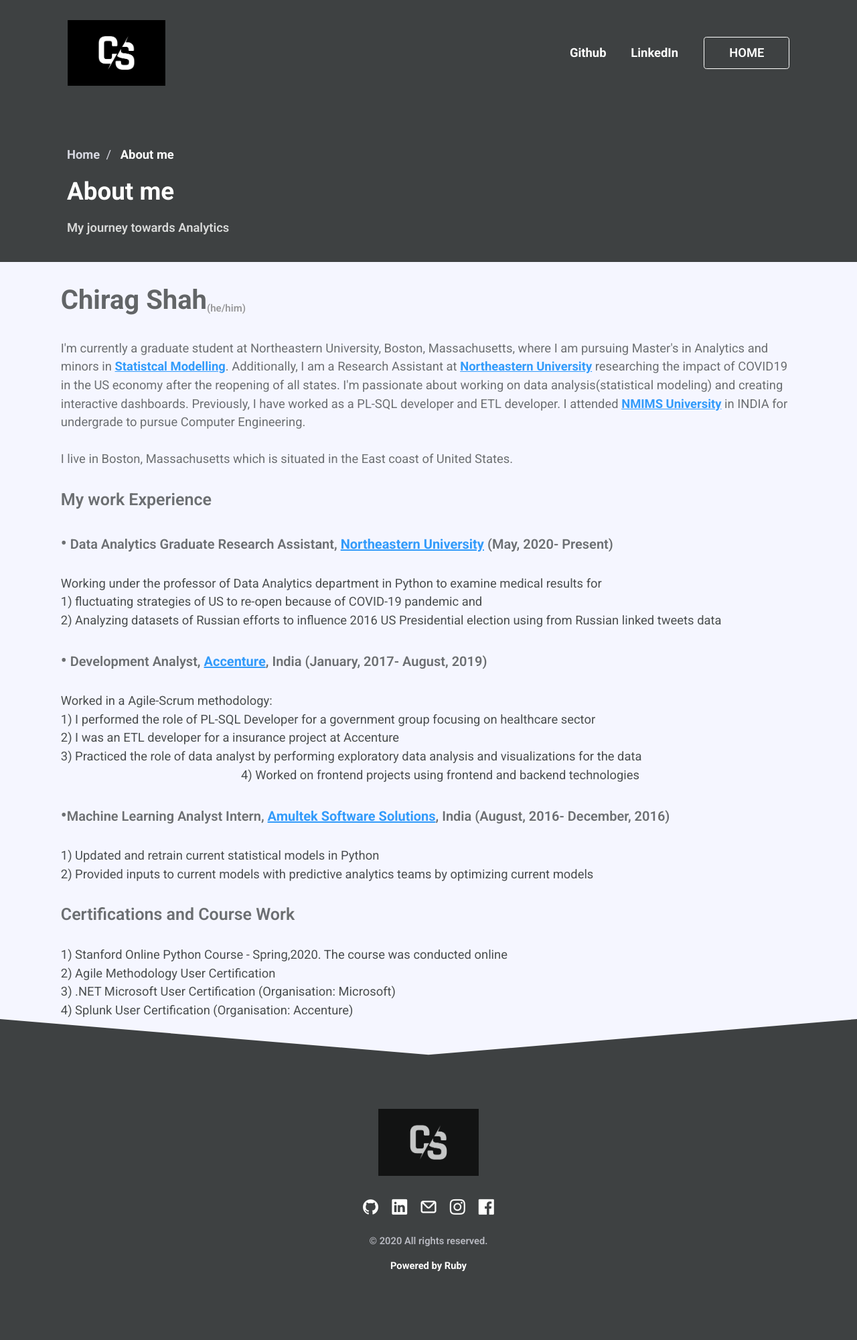
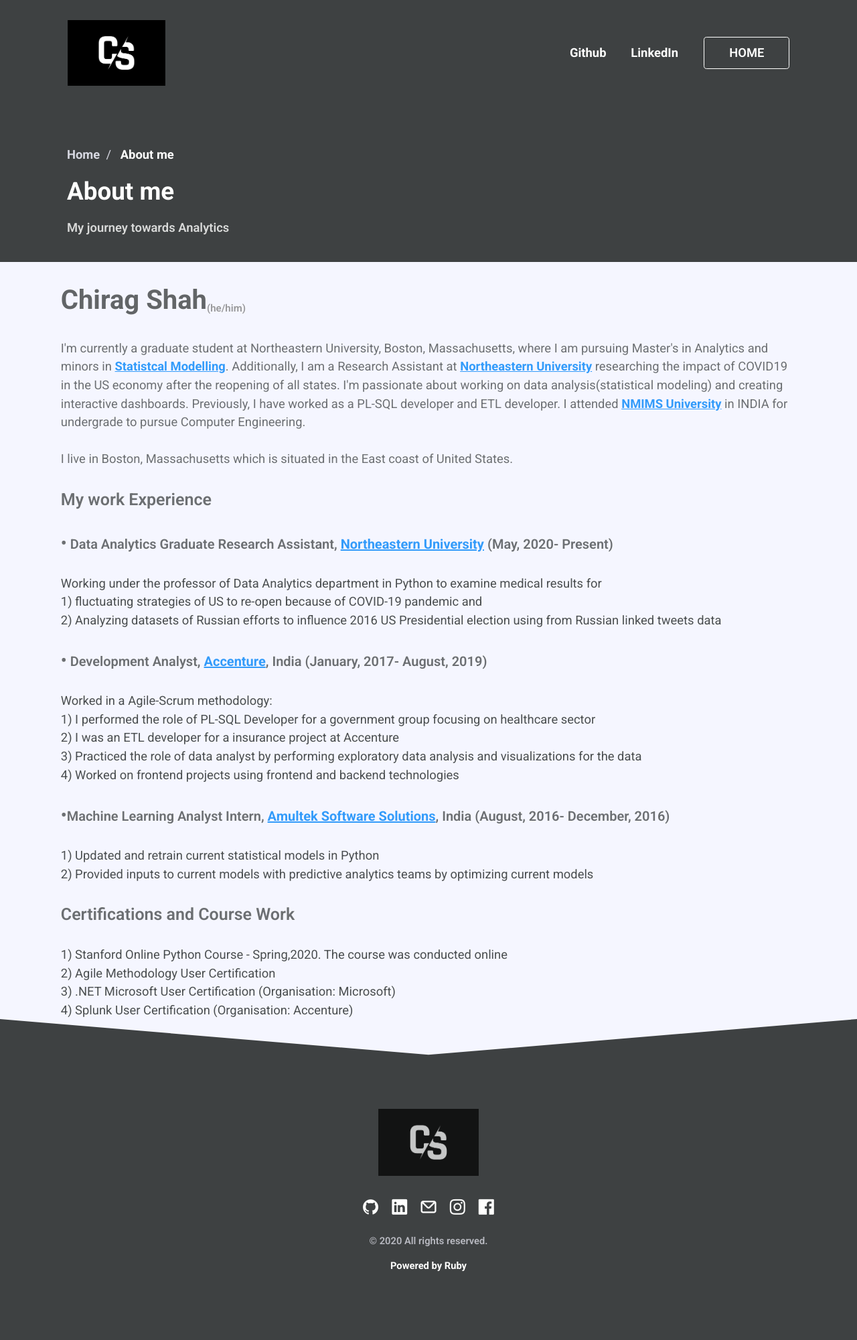
Before and after one commit to chigzz-github/chigzz_portfolio, a Jekyll site: the page built from using-subcategories.html, in a window 1280 px wide. Shown: the whole page at 67% size. Built offline with Jekyll 4.4.1, drawn with Linux system fonts in a browser that asks for light colours; nearby versions of some CDN libraries; comment, search, counter and statistics services are not loaded.

Commit message:
categorey

```diff
--- a/_layouts/category.html
+++ b/_layouts/category.html
@@ -75,13 +75,14 @@
 		   			<div>&nbsp;&nbsp;&nbsp;&nbsp;&nbsp;&nbsp;&nbsp;&nbsp;&nbsp;&nbsp;&nbsp;&nbsp;&nbsp;&nbsp;&nbsp;&nbsp;&nbsp;&nbsp;&nbsp;&nbsp;&nbsp;&nbsp;&nbsp;&nbsp;&nbsp;&nbsp;&nbsp;&nbsp;&nbsp;&nbsp;&nbsp;&nbsp;&nbsp;&nbsp;&nbsp;&nbsp;&nbsp;&nbsp;&nbsp;&nbsp;&nbsp;&nbsp;&nbsp;&nbsp;&nbsp;&nbsp;&nbsp;&nbsp;&nbsp;&nbsp;&nbsp;&nbsp;&nbsp;&nbsp;&nbsp;&nbsp;&nbsp;&nbsp;&nbsp;</div>
 
            3) Practiced the role of data analyst by performing exploratory data analysis and visualizations for the data
-			<div>&nbsp;&nbsp;&nbsp;&nbsp;&nbsp;&nbsp;&nbsp;&nbsp;&nbsp;&nbsp;&nbsp;&nbsp;&nbsp;&nbsp;&nbsp;&nbsp;&nbsp;&nbsp;&nbsp;&nbsp;&nbsp;&nbsp;&nbsp;&nbsp;&nbsp;&nbsp;&nbsp;&nbsp;&nbsp;&nbsp;&nbsp;&nbsp;&nbsp;&nbsp;&nbsp;&nbsp;&nbsp;&nbsp;&nbsp;&nbsp;&nbsp;&nbsp;&nbsp;&nbsp;&nbsp;&nbsp;&nbsp;&nbsp;&nbsp;&nbsp;&nbsp;&nbsp;&nbsp;&nbsp;&nbsp;&nbsp;&nbsp;&nbsp;&nbsp;</div>
+			<div>&nbsp;&nbsp;&nbsp;&nbsp;&nbsp;&nbsp;&nbsp;&nbsp;&nbsp;&nbsp;&nbsp;&nbsp;&nbsp;&nbsp;&nbsp;&nbsp;&nbsp;&nbsp;&nbsp;&nbsp;&nbsp;&nbsp;&nbsp;&nbsp;&nbsp;&nbsp;&nbsp;&nbsp;&nbsp;&nbsp;&nbsp;&nbsp;&nbsp;&nbsp;&nbsp;&nbsp;&nbsp;&nbsp;&nbsp;&nbsp;&nbsp;</div>
 
 		   4) Worked on frontend projects using frontend and backend technologies
 		   			<div>&nbsp;&nbsp;&nbsp;&nbsp;&nbsp;&nbsp;&nbsp;&nbsp;&nbsp;&nbsp;&nbsp;&nbsp;&nbsp;&nbsp;&nbsp;&nbsp;&nbsp;&nbsp;&nbsp;&nbsp;&nbsp;&nbsp;&nbsp;&nbsp;&nbsp;&nbsp;&nbsp;&nbsp;&nbsp;&nbsp;&nbsp;&nbsp;&nbsp;&nbsp;&nbsp;&nbsp;&nbsp;&nbsp;&nbsp;&nbsp;&nbsp;&nbsp;&nbsp;&nbsp;&nbsp;&nbsp;&nbsp;&nbsp;&nbsp;&nbsp;&nbsp;&nbsp;&nbsp;&nbsp;&nbsp;&nbsp;&nbsp;&nbsp;&nbsp;</div>
 
 
 		  <div>&nbsp;&nbsp;&nbsp;&nbsp;&nbsp;&nbsp;&nbsp;&nbsp;&nbsp;&nbsp;&nbsp;&nbsp;&nbsp;&nbsp;&nbsp;&nbsp;&nbsp;&nbsp;</div>
+		  <div><br></br></div>
 
 		   <p style= "font-size:20px"><span style= "font-size:25px">•</span>Machine Learning Analyst Intern, <a href="https://www.alliancetek.com/" target="_blank" style="color:#0385F9"><u>Amultek Software Solutions</u></a>, India <span>(August, 2016- December, 2016)</span></p>
 
```
